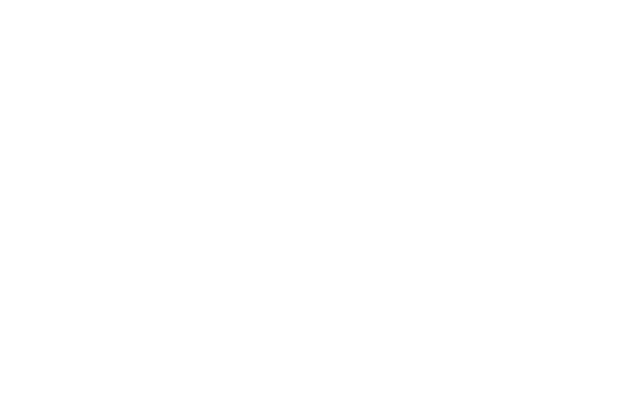
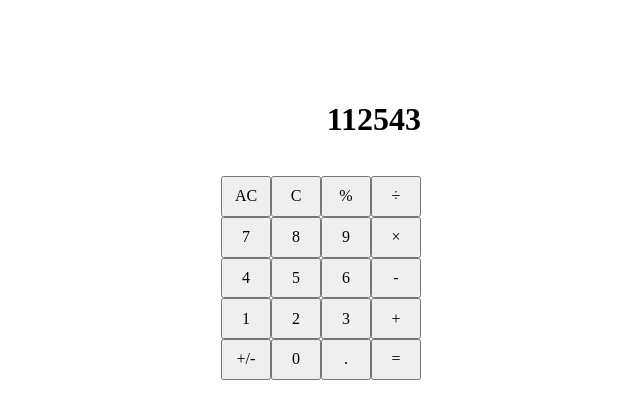
Before and after one commit to Jameslo599/calculator, a plain HTML site: page index.html in a window 1280 px wide. Shown: the whole page, without its empty margins (319-959 px from the left). Drawn offline with Linux system fonts and the light colour scheme.

Commit message:
added standard buttons for calculator and also a display

```diff
--- a/css/main.css
+++ b/css/main.css
@@ -0,0 +1,20 @@
+.item-a {
+    grid-area: header;
+    justify-self: right;
+}
+#container {
+    height: auto;
+    width: auto;
+    text-align: center;
+    margin-top: 5em;
+}
+#buttons {
+    display: inline-grid;
+    grid-template-rows: auto;
+    grid-template-columns: 1fr 1fr 1fr 1fr;
+    grid-template-areas:
+        "header header header header";
+    width: 200px;
+    height: 300px;
+
+}
--- a/index.html
+++ b/index.html
@@ -6,7 +6,35 @@
     <title>Calculator</title>
 </head>
 <body>
-
+    <header>
+        <link href="css/normalize.css" rel="stylesheet" type="text/css" media="all">
+        <link href="css/main.css" rel="stylesheet" type="text/css" media="all">
+    </header>
+    <div id = "container">
+    <div id = "buttons">
+    <h1 class = "item-a">112543</h1>
+    <button>AC</button>
+    <button>C</button>
+    <button>%</button>
+    <button>÷</button>
+    <button>7</button>
+    <button>8</button>
+    <button>9</button>
+    <button>×</button>
+    <button>4</button>
+    <button>5</button>
+    <button>6</button>
+    <button>-</button>
+    <button>1</button>
+    <button>2</button>
+    <button>3</button>
+    <button>+</button>
+    <button>+/-</button>
+    <button>0</button>
+    <button>.</button>
+    <button>=</button>
+    </div>
+    </div>
 </body>
 <script src="script.js"></script>
 </html>
```
